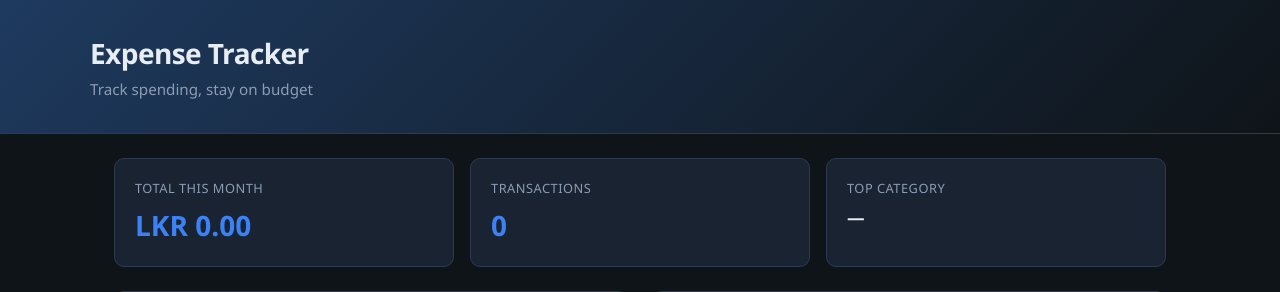
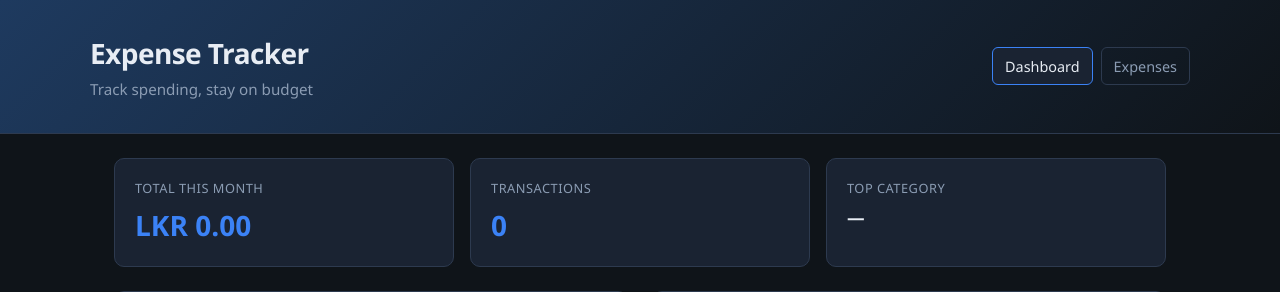
Before and after one commit to yjayasingh/ExpenseTracker, a Flask app: page / in a window 1280 px wide. Shown: the top 292 px of the page. Run offline with Flask 3, Linux system fonts and the light colour scheme; data that the repository does not hold is empty.

Commit message:
Restore dashboard navigation link

```diff
--- a/static/style.css
+++ b/static/style.css
@@ -36,6 +36,10 @@ body {
 .header-inner {
   max-width: 1100px;
   margin: 0 auto;
+  display: flex;
+  align-items: center;
+  justify-content: space-between;
+  gap: 1rem;
 }
 
 .header h1 {
@@ -48,6 +52,37 @@ body {
   color: var(--text-muted);
   margin-top: 0.25rem;
   font-size: 0.95rem;
+}
+
+.header-nav {
+  display: flex;
+  align-items: center;
+  gap: 0.5rem;
+}
+
+.nav-link {
+  color: var(--text-muted);
+  border: 1px solid var(--border);
+  border-radius: 6px;
+  padding: 0.45rem 0.75rem;
+  text-decoration: none;
+  font-size: 0.9rem;
+  font-weight: 500;
+  transition: background 0.15s, border-color 0.15s, color 0.15s;
+}
+
+.nav-link:hover,
+.nav-link.active {
+  background: var(--surface);
+  border-color: var(--accent);
+  color: var(--text);
+}
+
+@media (max-width: 640px) {
+  .header-inner {
+    align-items: flex-start;
+    flex-direction: column;
+  }
 }
 
 .container {
--- a/templates/index.html
+++ b/templates/index.html
@@ -9,8 +9,14 @@
 <body>
   <header class="header">
     <div class="header-inner">
-      <h1>Expense Tracker</h1>
-      <p class="subtitle">Track spending, stay on budget</p>
+      <div>
+        <h1>Expense Tracker</h1>
+        <p class="subtitle">Track spending, stay on budget</p>
+      </div>
+      <nav class="header-nav" aria-label="Main navigation">
+        <a href="/" class="nav-link active">Dashboard</a>
+        <a href="#expenses" class="nav-link">Expenses</a>
+      </nav>
     </div>
   </header>
 
@@ -71,7 +77,7 @@
       </section>
     </div>
 
-    <section class="panel panel-full">
+    <section class="panel panel-full" id="expenses">
       <div class="panel-header">
         <h2>Expenses</h2>
         <div class="filters">
```
